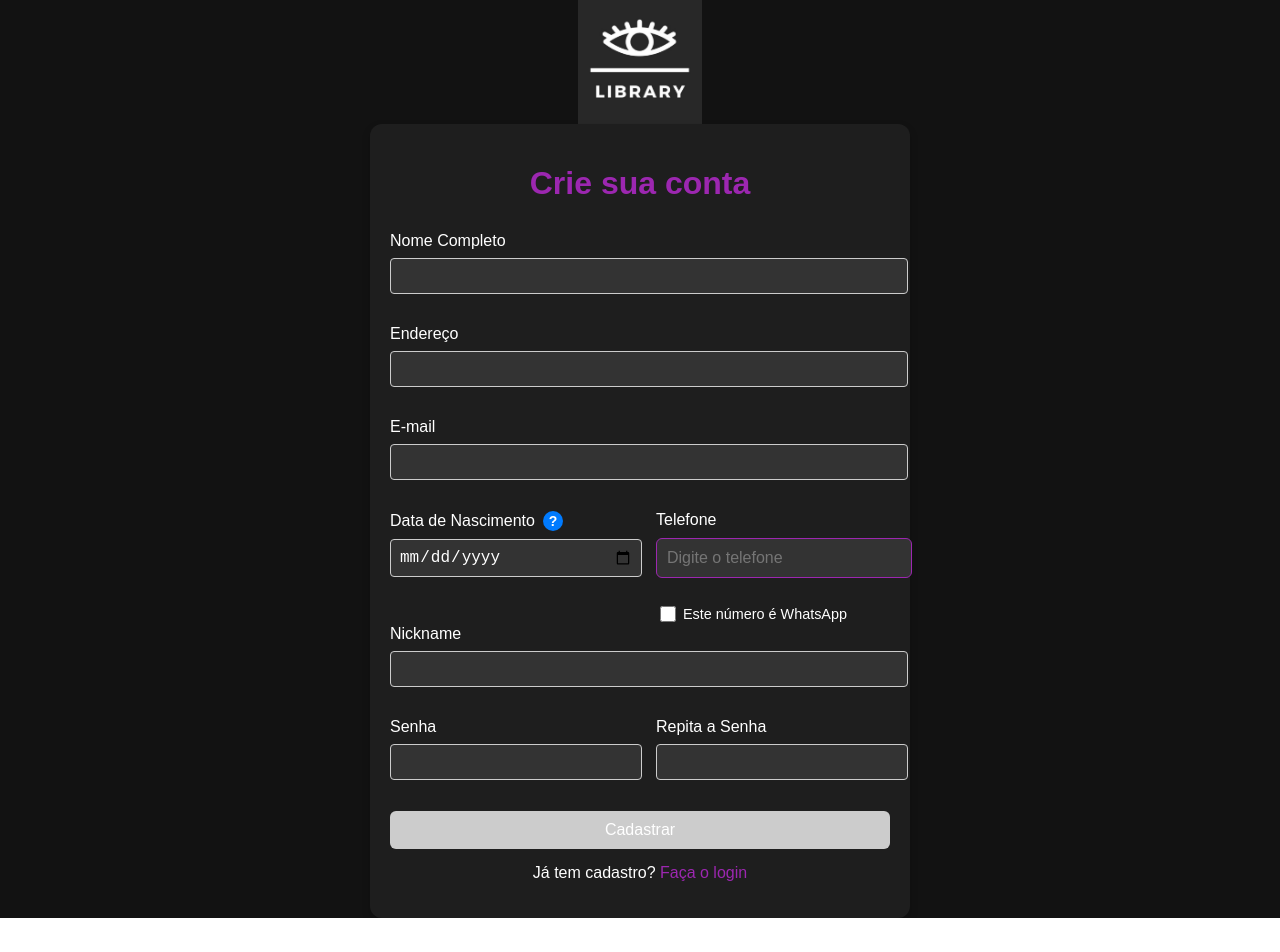
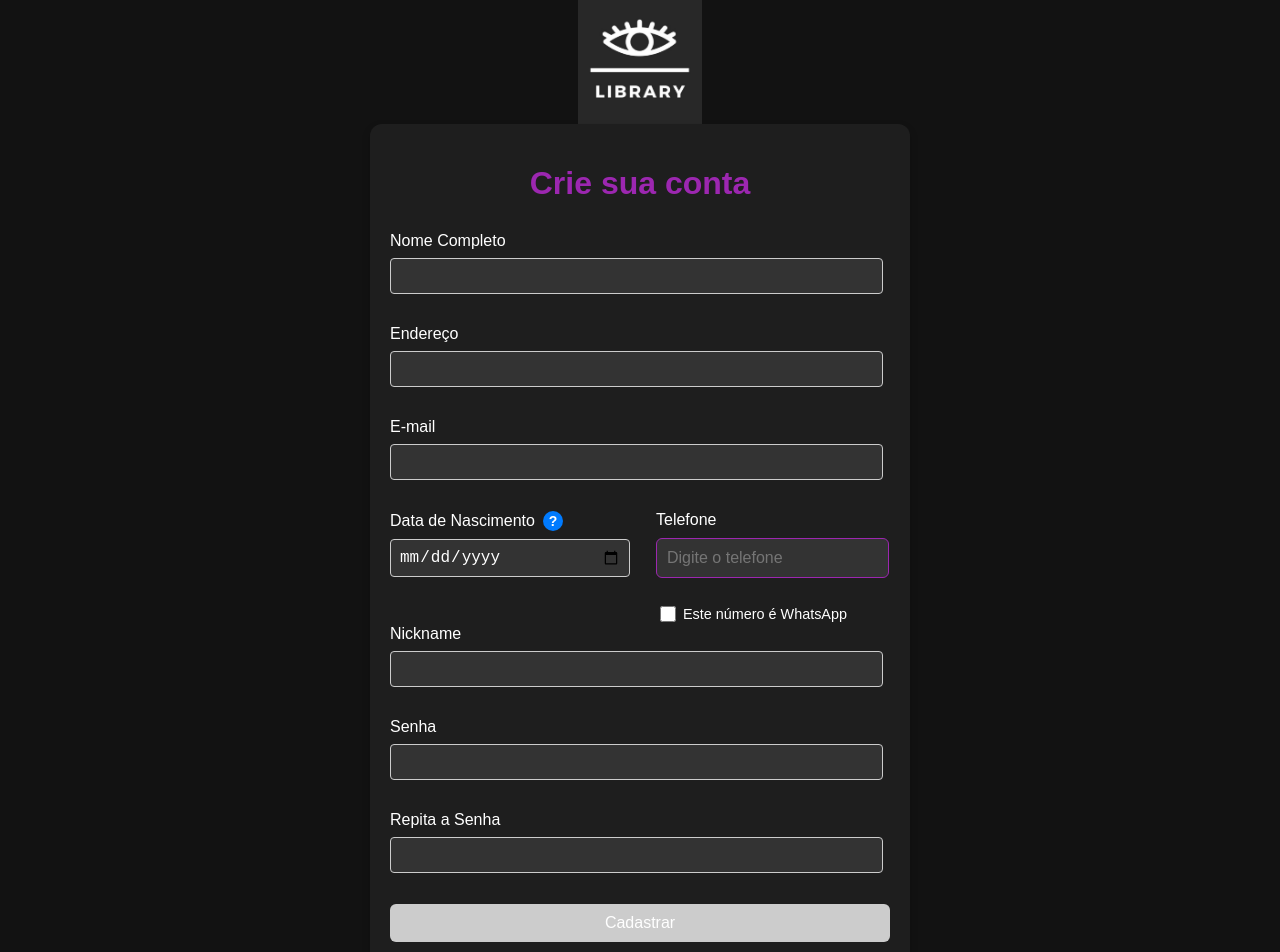
Before and after one commit to Claudio-Santana01/ecommerce-front, a React (Create React App) app: page /signup in a window 1280 px wide. Shown: the top 952 px of the page. Before the commit the page ends 918 px from the top, so only its background shows below. Built offline with nearby package versions, Linux system fonts and the light colour scheme.

Commit message:
Mudanças no Signup

```diff
--- a/src/components/Input.jsx
+++ b/src/components/Input.jsx
@@ -7,7 +7,7 @@ const Input = ({ label, type, name, ...rest }) => (
       type={type}
       name={name}
       style={{
-        width: '100%',
+        width: '95%',
         padding: '8px',
         fontSize: '16px',
         border: '1px solid #ccc',
--- a/src/pages/Signup.css
+++ b/src/pages/Signup.css
@@ -60,7 +60,7 @@
   padding: 10px;
   margin-bottom: 15px;
   font-size: 1rem;
-  width: 100%;
+  width: 90%;
 }
 
 .signup-input:focus {
--- a/src/pages/Signup.jsx
+++ b/src/pages/Signup.jsx
@@ -158,7 +158,6 @@ const Signup = () => {
           onChange={handleChange}
           className="signup-input"
         />
-        <div className="signup-flex-container">
         <Input
           label="Senha"
           type="password"
@@ -175,7 +174,6 @@ const Signup = () => {
           onChange={handleChange}
           className="signup-input"
         />
-        </div>
         <button
           disabled={Object.values(formData).some((field) => field === '') || loading}
           className="signup-button"
```
Lines whose indentation alone changed are shown as unchanged.
